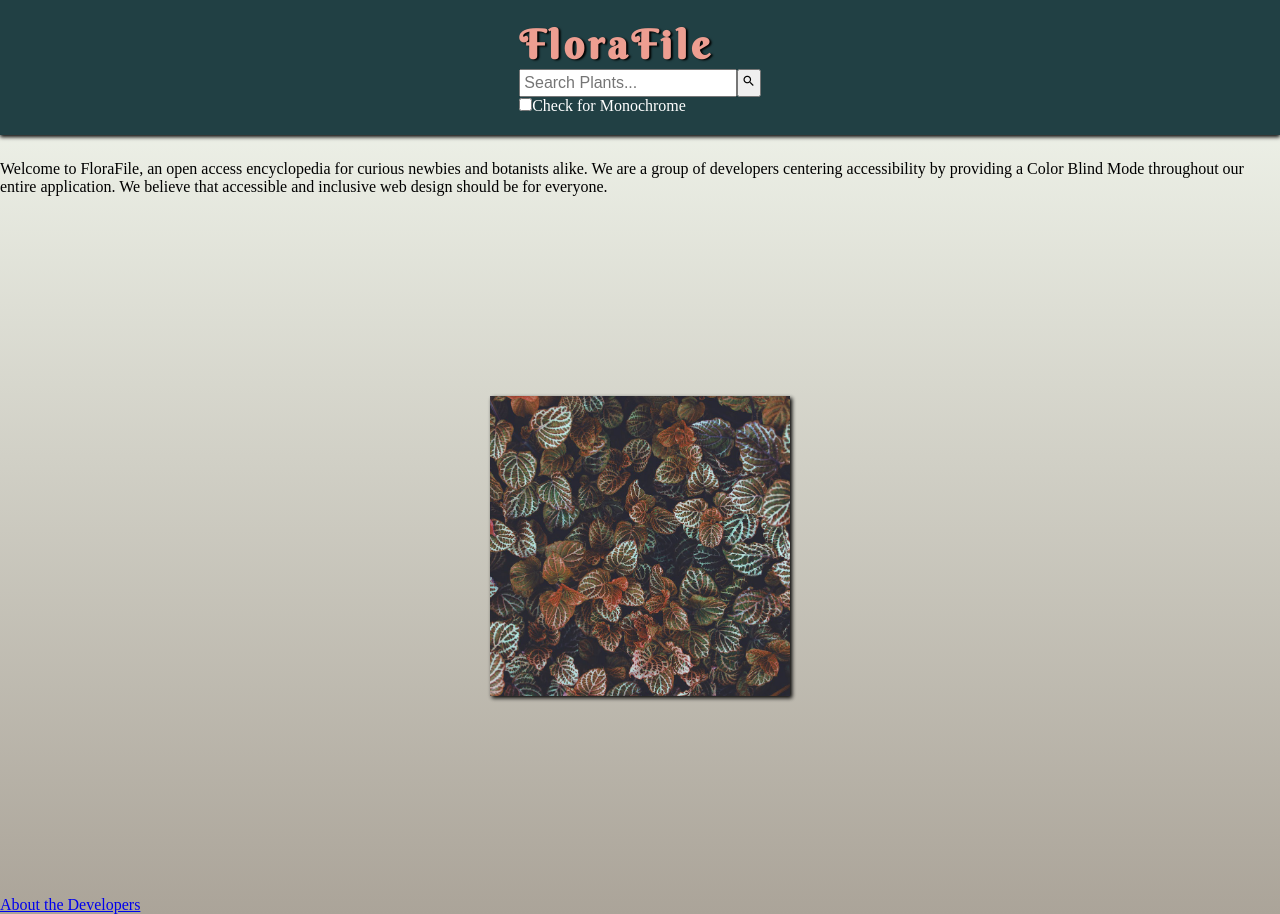
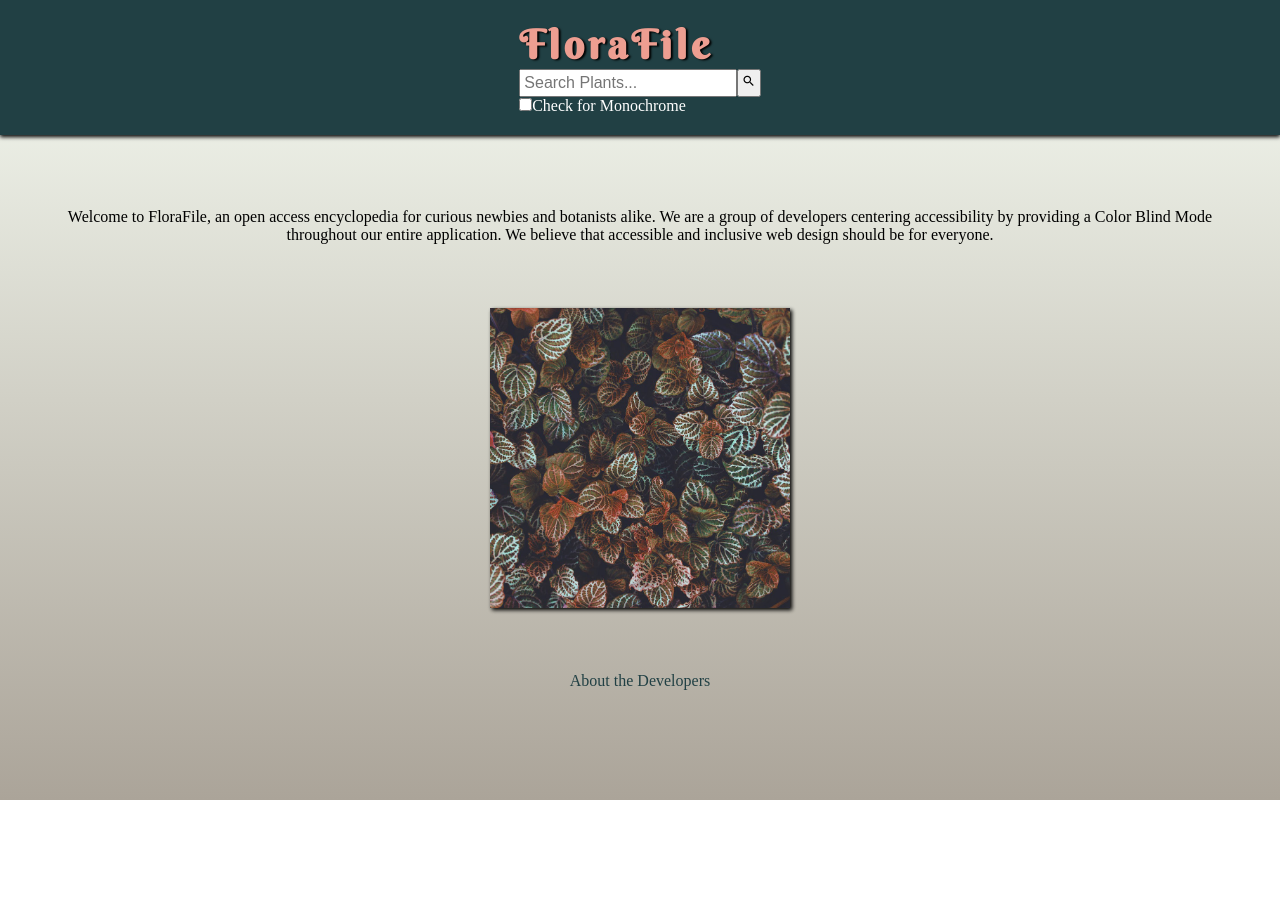
Before and after one commit to GOATDreamTeam/frontend, a React app: page / in a window 1280 px wide. After the commit the page ends 800 px from the top, so only its background shows below. Built offline with nearby package versions, Linux system fonts and the light colour scheme; a web font is replaced by a local one.

Commit message:
added styling with Ryan and the TAs, and changed color of footer to interaect with our theme

```diff
--- a/src/components/footer/Footer.jsx
+++ b/src/components/footer/Footer.jsx
@@ -1,10 +1,16 @@
 import React from 'react';
 import { Link } from 'react-router-dom';
+import { useFooterStyles } from '../../hooks/footerStyles';
+import { useAccessibility } from '../../hooks/appContext';
 
 export default function Footer() {
+
+  const { theme } = useAccessibility();
+  const classes  = useFooterStyles(theme);
+
   return (
-    <div>
-      <Link to="/about-us">About the Developers</Link>
+    <div  style={{ textAlign: 'center' }}>
+      <Link className={classes.footerLink} to="/about-us">About the Developers</Link>
     </div>
   );
 }
--- a/src/components/splash-page/SplashPage.jsx
+++ b/src/components/splash-page/SplashPage.jsx
@@ -11,7 +11,7 @@ export default function SplashPage() {
 
     <div >
 
-      <div>
+      <div className={classes.appIntro}>
       Welcome to FloraFile, an open access encyclopedia for curious newbies and botanists alike. We are a group of developers centering accessibility by providing a Color Blind Mode throughout our entire application. We believe that accessible and inclusive web design should be for everyone.
       </div>
 
--- /dev/null
+++ b/src/hooks/footerStyles.js
@@ -0,0 +1,9 @@
+import { createUseStyles } from 'react-jss';
+
+export const useFooterStyles = createUseStyles({
+
+  footerLink: {
+    'text-decoration': 'none',
+    color: theme => theme === 'standard' ? '#214044' : 'black'
+  }
+});
--- a/src/hooks/globalStyles.js
+++ b/src/hooks/globalStyles.js
@@ -34,5 +34,7 @@ export const useStyles = createUseStyles({
 
   basicDisplay: {
     'background': theme => theme === 'standard' ? 'linear-gradient(#f7fcf3, #aba499)' : 'white',
+    height: '100%',
+    'min-height': '100vh'
   }
 });
--- a/src/hooks/splashStyles.js
+++ b/src/hooks/splashStyles.js
@@ -6,7 +6,13 @@ export const useSplashStyles = createUseStyles({
     display: 'flex',
     'justify-content': 'center',
     'align-items': 'center',
-    padding: '200px'
+    'padding-top': '1rem',
+    'padding-bottom': '4rem'
     //ask Ryan about this page tomorrow
+  },
+
+  appIntro: {
+    padding: '3rem',
+    'text-align': 'center'
   }
 });
```
